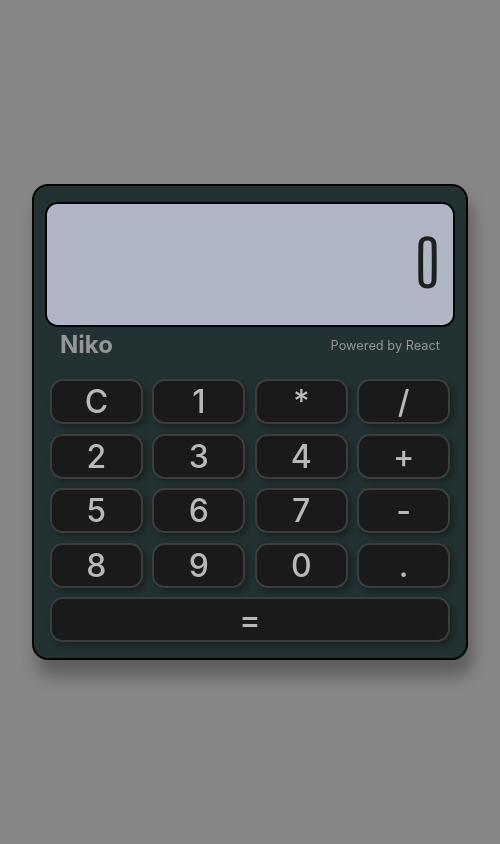
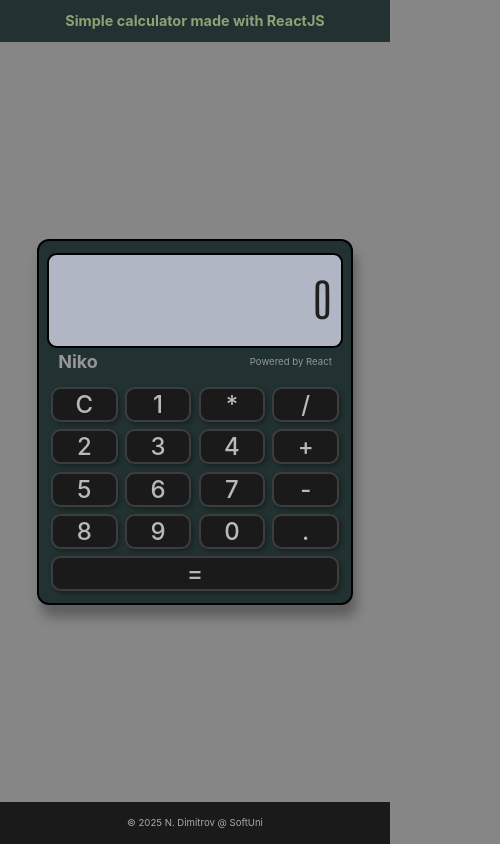
Before and after one commit to nikolay-st-d/calculator-react, a React (Vite) app: page / in a window 390 px wide. Shown: the whole page, 500 px wide, since content can reach past the window. Built offline with nearby package versions, Linux system fonts and the light colour scheme.

Commit message:
Edit: fixed styles and added some responsive styling

```diff
--- a/index.html
+++ b/index.html
@@ -5,9 +5,17 @@
         <link rel="icon" type="image/png" href="/favicon.png" />
         <meta name="viewport" content="width=device-width, initial-scale=1.0" />
         <title>Da Calculator</title>
+        <meta
+            name="description"
+            content="Simple calculator made with React JS"
+        />
     </head>
     <body>
-        <div id="root"></div>
-        <script type="module" src="/src/main.jsx"></script>
+        <header><h1>Simple calculator made with ReactJS</h1></header>
+        <main>
+            <div id="root"></div>
+            <script type="module" src="/src/main.jsx"></script>
+        </main>
+        <footer>© 2025 N. Dimitrov @ SoftUni</footer>
     </body>
 </html>
--- a/src/App.css
+++ b/src/App.css
@@ -3,8 +3,39 @@
 #root {
   max-width: 1280px;
   margin: 0 auto;
-  padding: 2rem;
+  padding: 0.5rem;
   text-align: center;
+}
+@media (min-width: 600px) {
+  #root {
+    padding: 1rem;
+  }
+}
+
+header {
+  height: 5vh;
+  display: flex;
+  width: 100%;
+  align-items: center;
+  justify-content: center;
+  background-color: rgb(34, 49, 49);
+}
+main {
+  min-height: 90vh;
+  display: flex;
+  width: 100%;
+  align-items: center;
+  justify-content: center;
+}
+footer {
+  height: 5vh;
+  display: flex;
+  width: 100%;
+  align-items: center;
+  justify-content: center;
+  color: darkgrey;
+  background-color: #1a1a1a;
+  font-size: 0.8em;
 }
 
 .frame {
@@ -12,7 +43,8 @@
   flex-direction: column;
   justify-content: center;
   align-items: center;
-  width: 25em;
+  width: 24em;
+  max-width: 100%;
   background-color: rgb(34, 49, 49);
   border: 2px solid rgb(0, 0, 0);
   border-radius: 1em;
--- a/src/index.css
+++ b/src/index.css
@@ -1,8 +1,21 @@
-:root {
+html {
   font-family: Inter, system-ui, Avenir, Helvetica, Arial, sans-serif;
   line-height: 1.5;
+  font-size: 12px;
   font-weight: 400;
+}
+@media (min-width: 480px) {
+  html {
+      font-size: 16px;
+  }
+}
+@media (min-width: 800px) {
+  html {
+      font-size: 18px;
+  }
+}
 
+:root {
   color-scheme: light dark;
   color: rgba(255, 255, 255, 0.87);
   background-color: #868686;
@@ -22,13 +35,16 @@ a:hover {
 body {
   margin: 0;
   display: flex;
-  place-items: center;
+  flex-direction: column;
+  align-items: center;
+  justify-content: center;
   min-width: 320px;
   min-height: 100vh;
 }
 
 h1 {
-  font-size: 3.2em;
+  font-size: 1.2em;
   line-height: 1.1;
+  color: rgb(143, 161, 117);
 }
 }
```
